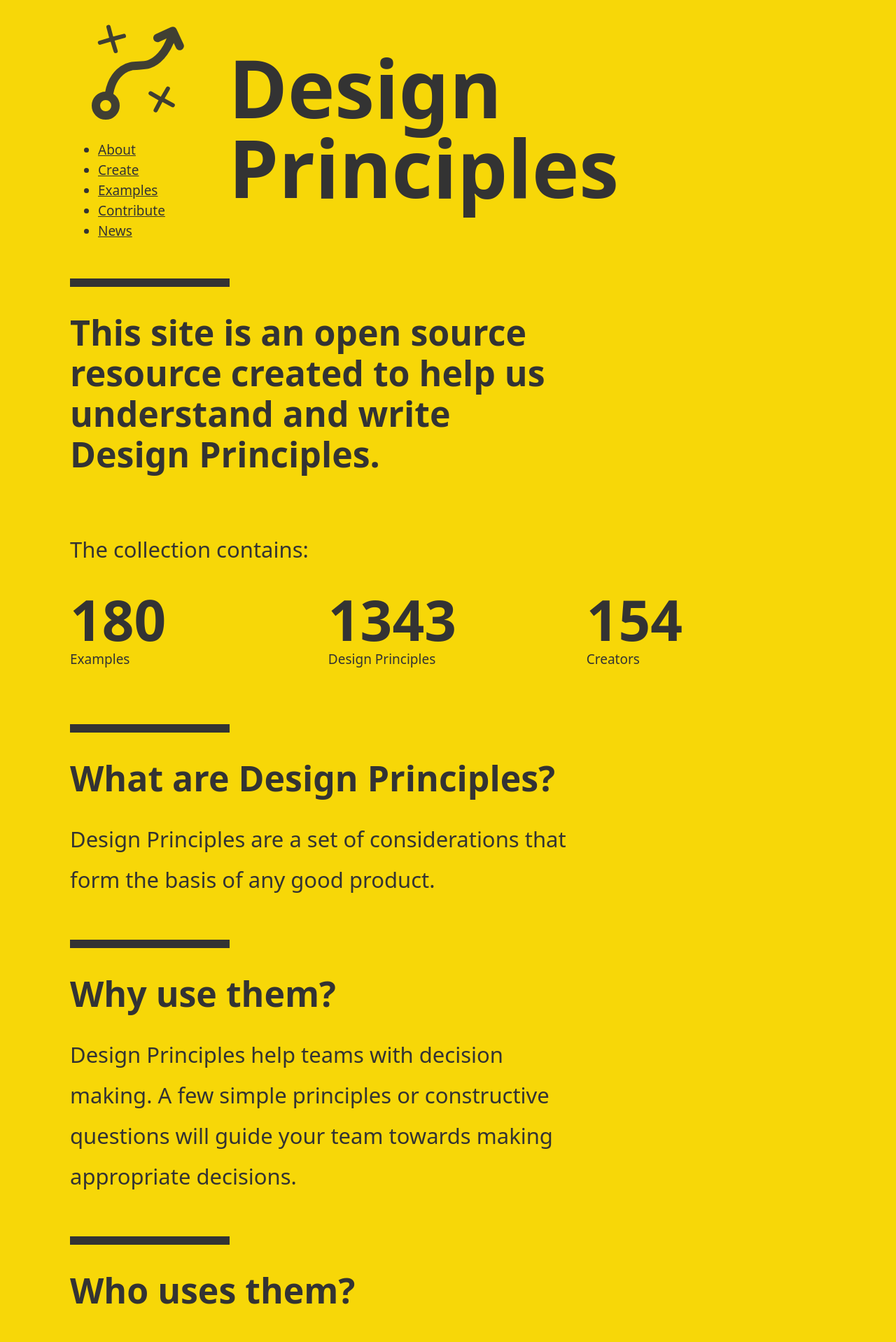
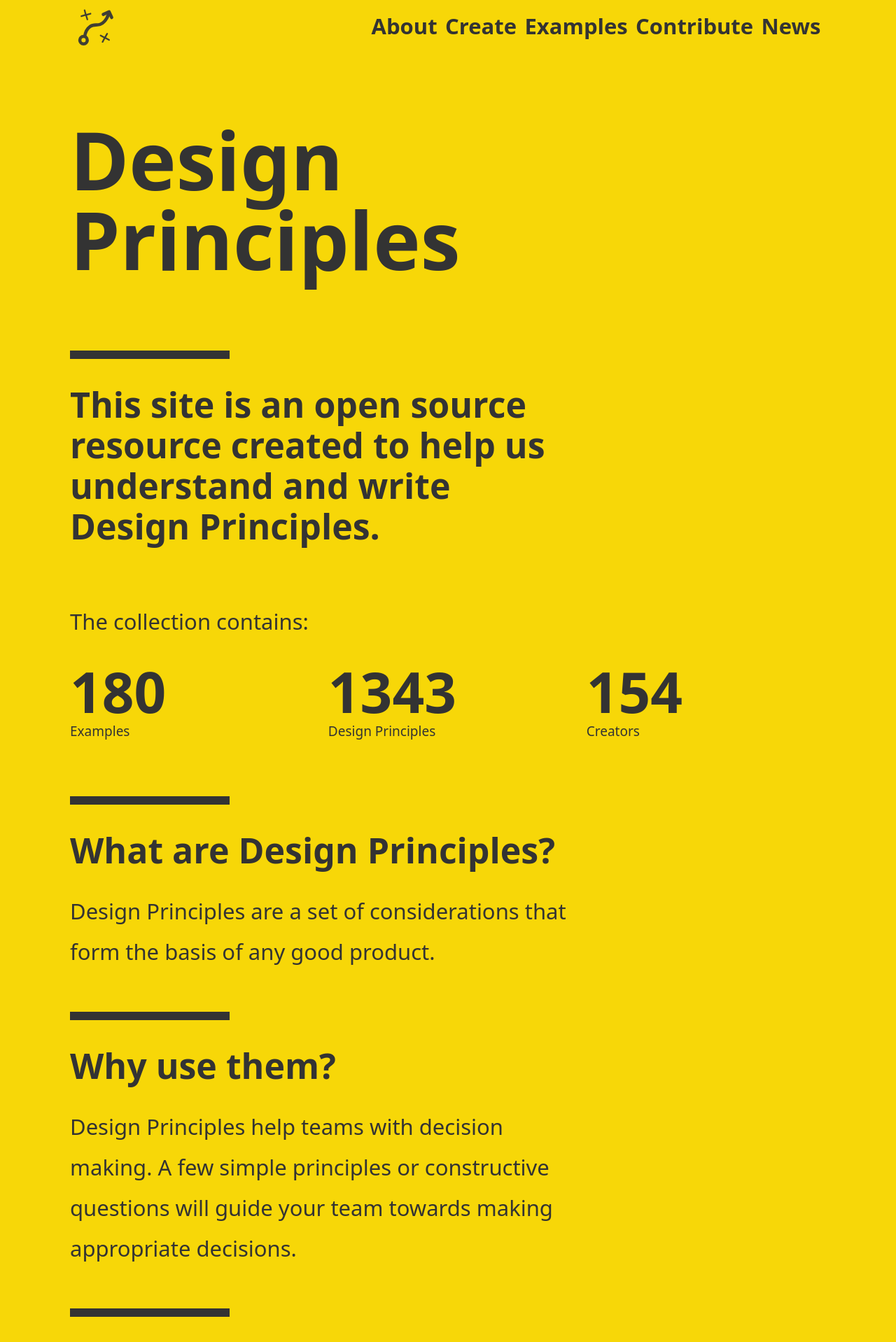
Before and after one commit to benbrignell/principles.design, a Jekyll site: the page built from index.html, in a window 1280 px wide. Shown: the top 1918 px of the page at 70% size. Built offline with Jekyll 4.4.1, drawn with Linux system fonts in a browser that asks for light colours.

Commit message:
Revert "refactored nav"

```diff
--- a/_config_dev.yml
+++ /dev/null
@@ -1,2 +0,0 @@
-# Current site environment
-environment: dev
--- a/_includes/header.html
+++ b/_includes/header.html
@@ -1,6 +1,6 @@
 <header class="site-header">
 
-  <div class="wrapper pbn">
+  <div class="wrapper">
     {% include nav.html %}
     {% if page.layout == "home" %}
     <h1 class="intro">Design <br>Principles</h1>
--- a/_includes/nav.html
+++ b/_includes/nav.html
@@ -1,23 +1,20 @@
-<nav>
-  <a class="site-logo" href="/" title="Design Principles logo"><span class="sr-only">Home</span><img src="/images/design-principles-logo.svg" alt="Design Principles Logo, an arrow navigating through a path of decisions"></a>
-  <ul class="nav">
-    <li class="nav__item about">
-      <a  href="/about/">About</a>
+<nav class="site-nav">
+  <a class="site-logo" href="/" title="Design Principles logo"><span class="sr-only">Home</span><img src="/images/design-principles-logo.svg" alt="Design Principles Logo, an arrow navigating through a path of decisions" style="width: 4em; height: 4em;"></a>
+  <ul>
+    <li>
+      <a class="h3 site-nav__link about" href="/about/">About</a>
     </li>
-    <li class="nav__item create" >
-      <a href="/create/">Create</a>
+    <li>
+      <a class="h3 site-nav__link create" href="/create/">Create</a>
     </li>
-    <li class="nav__item examples">
-      <a href="/examples/">Examples</a>
+    <li>
+      <a class="h3 site-nav__link examples" href="/examples/">Examples</a>
     </li>
-    <li class="nav__item contribute">
-      <a href="/contribute/">Contribute</a>
+    <li>
+      <a class="h3 site-nav__link contribute" href="/contribute/">Contribute</a>
     </li>
-    <li class="nav__item">
-      <a href="http://designprinciples.news/" target="_blank">News</a>
+    <li>
+      <a class="h3 site-nav__link" href="http://designprinciples.news/" target="_blank">News</a>
     </li>
-    <!-- <li class="nav__item book">
-      <a href="/book/">Book</a>
-    </li> -->
   </ul>
 </nav>
--- a/_sass/_navigation.scss
+++ b/_sass/_navigation.scss
@@ -1,82 +1,46 @@
-.site-logo img {
+.site-logo {
   float: left;
+  display: block;
+}
+.site-logo a img {
   width: 4em;
   height: 4em;
 }
-nav {
-  grid-column: auto / span 12;
+
+.site-nav ul {
+  list-style: none;
+  padding: 0;
+  margin-top: 0.5em;
+  float: none;
+  max-width: 400px; // forces nav to break onto two lines
+  overflow: visible; // allows localised text to overflow if longer
+  @media (min-width: $bp-large) {
+     padding-left: 1.6em;
+     margin: 0.4em;
+     float: right;
+     max-width: none;
+     width: auto;
+    }
 }
-ul.nav {
-  width: auto;
-  padding: 0;
-  list-style: none;
+.site-nav li {
+  margin-right: 0.6em;
   font-weight: bold;
-  margin: 0.4em 0 0 4em;
-  max-width: 380px;
-  @media (min-width: $bp-large) {
-    float: right;
-    margin-top: 0;
-    max-width: none;
-  }
+  float: left;
+  display: inline-block;
 }
-
-li.nav__item {
-  float: left;
-  margin-right: 0.8em;
-  cursor: pointer;
-  @media (min-width: $bp-large) {
-    height: 4em;
-    padding: 0 0.6em 0 0.6em;
-    margin-right: 0;
-  }
-}
-li.nav__item:last-child {
+.site-nav li:last-child {
   margin-right: 0;
 }
-li.nav__item:hover {
-  background: lighten($primary, 20%);
-  transition: background-color .3s ease-in-out;
-  @media (min-width: $bp-large) {
-  border-top: solid $black 0.2em;
-  }
+.site-nav a {
+  text-decoration: none;
 }
-li.nav__item:hover a {
+.site-nav a:hover {
+  text-decoration: underline;
   color: $black;
-    @media (min-width: $bp-large) {
-      margin-top: -0.1em;
-  }
 }
-li.nav__item:last-child {
-  margin-right: 0;
+body.about nav a.about,
+body.create nav a.create,
+body.examples nav a.examples,
+body.contribute nav a.contribute {
+  text-decoration: underline;
 }
-li.nav__item a {
-  text-decoration: none;
-  @media (min-width: $bp-large) {
-  display: flex;
-  align-items: center;
-  justify-content: center;
-  height: 100%;
-  }
-}
-
-body.about li.about,
-body.create li.create,
-body.examples li.examples,
-body.contribute li.contribute,
-body.book li.book {
-  @media (min-width: $bp-large) {
-  border-top: solid $black 0.2em;
-  }
-}
-body.about li.about a,
-body.create li.create a,
-body.examples li.examples a,
-body.contribute li.contribute a,
-body.book li.book a {
-  @media (min-width: $bp-large) {
-  margin-top: -0.1em;
-  }
-}
-.pbn {
-  padding-bottom: 0!important;
-}
--- a/_sass/_scratch.scss
+++ b/_sass/_scratch.scss
@@ -70,12 +70,12 @@
     padding: 0;
 }
 
-.site-logo img:hover, .logo:hover, .view-toggle:hover, .view-toggle-list:hover {
+.site-logo:hover, .logo:hover, .view-toggle:hover, .view-toggle-list:hover {
   transform: scale(1.05);
   transition: all .2s ease-in-out;
 }
 
-div.filters {
+.site-nav, div.filters {
   grid-column: auto / span 12;
 }
 div.filters span {
@@ -167,7 +167,7 @@
 }
 
 .site-header {
-  height: auto;
+  height: 4em;
   min-height: 4em;
   overflow: hidden;
 }
```
Also changed, not shown: 2 other files.
